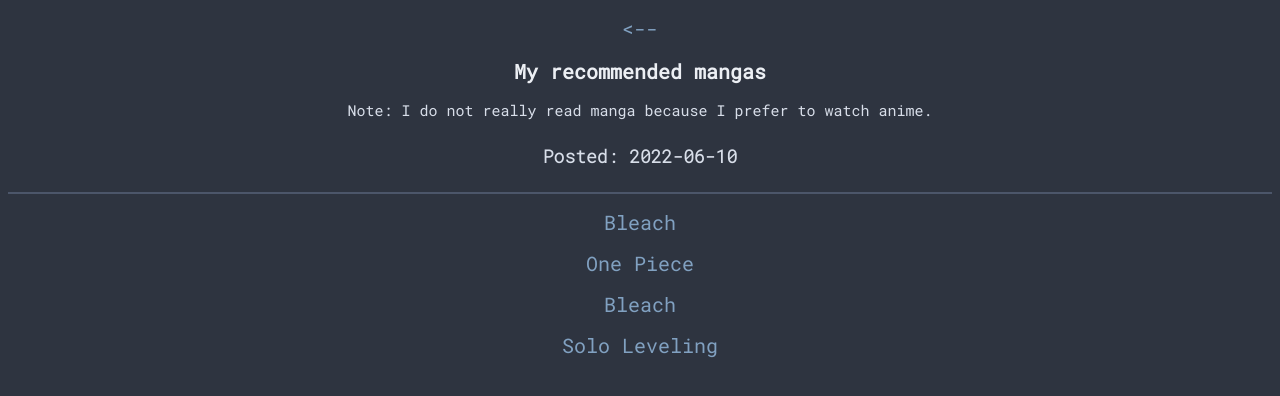
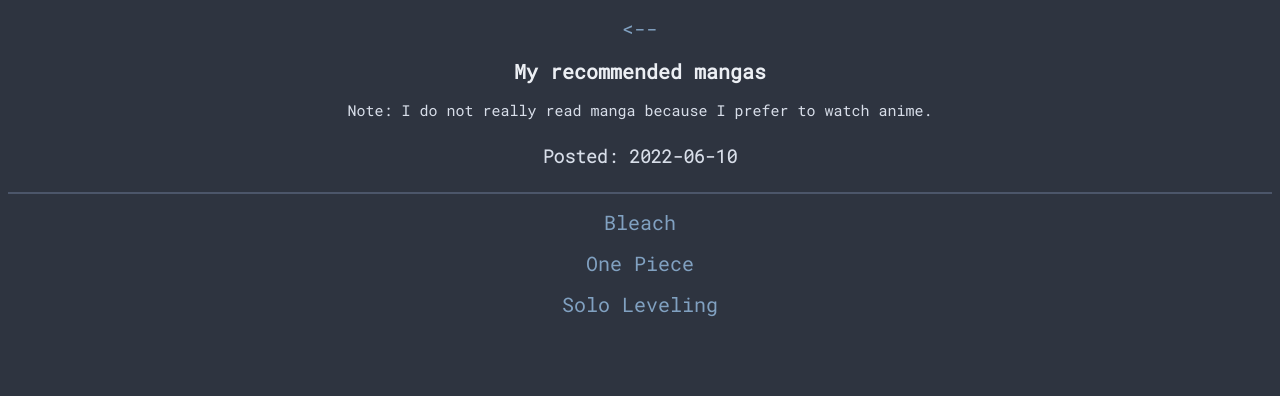
Before and after one commit to Himikat9/website, a plain HTML site: page posts/my-recommended-mangas.html in a window 1280 px wide. Drawn offline with Linux system fonts and the light colour scheme; files whose address does not match are found by name.

Commit message:
Update my-recommended-mangas.html
typo

```diff
--- a/posts/my-recommended-mangas.html
+++ b/posts/my-recommended-mangas.html
@@ -29,7 +29,6 @@
       <hr class="new4">
       <p><a href="https://mangareader.to/bleach-1623">Bleach</a></p>
       <p><a href="https://mangareader.to/one-piece-3/">One Piece</a></p>
-      <p><a href="https://mangareader.to/bleach-1623">Bleach</a></p>
       <p><a href="https://mangareader.to/solo-leveling-21">Solo Leveling</a></p>
    </body>
 </html>
```
